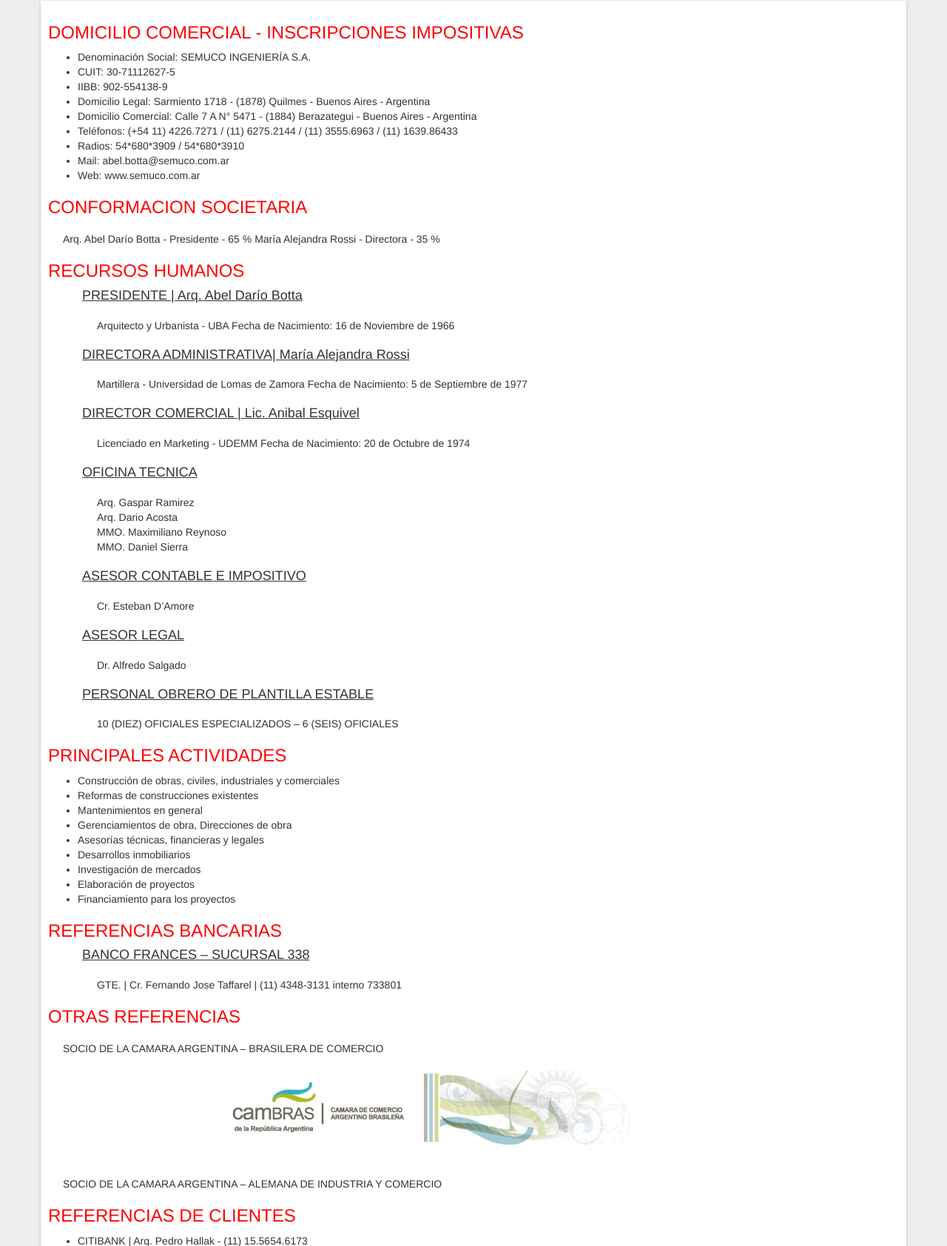
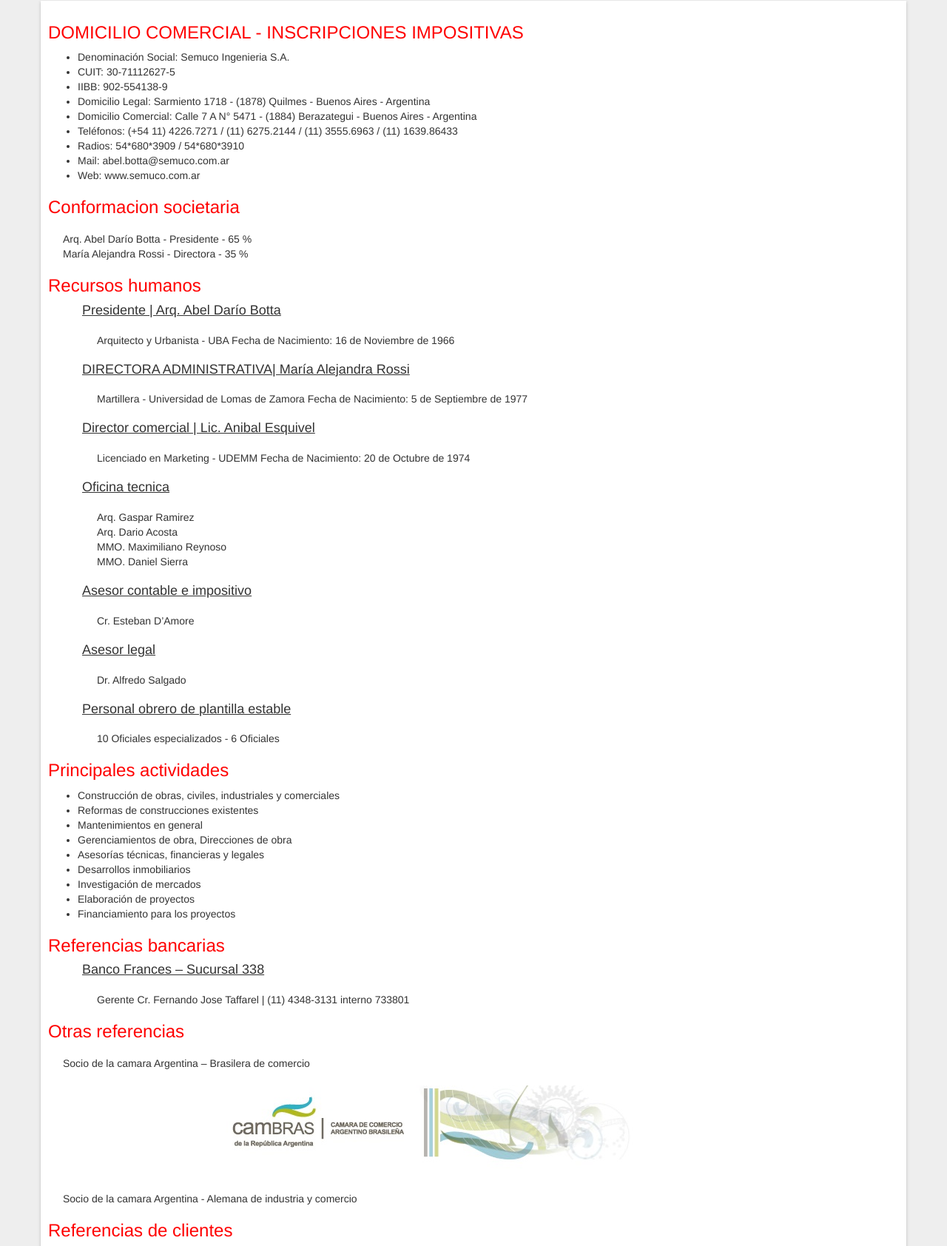
Before and after one commit to LedaSoledadCabrera/Semuco, a plain HTML site: page contacto.html in a window 1280 px wide. Shown: the part 146-1830 px from the top of the page at 74% size. Drawn offline with nearby package versions, Linux system fonts and the light colour scheme; a web font is replaced by a local one.

Commit message:
mas style 3

```diff
--- a/contacto.html
+++ b/contacto.html
@@ -42,7 +42,7 @@
     <h3>DOMICILIO COMERCIAL - INSCRIPCIONES IMPOSITIVAS</h3>
 
     <ul>
-        <li>Denominación Social: SEMUCO INGENIERÍA S.A.</li>
+        <li>Denominación Social: Semuco Ingenieria S.A.</li>
         <li>CUIT: 30-71112627-5</li>
         <li>IIBB: 902-554138-9</li>
         <li>Domicilio Legal: Sarmiento 1718 - (1878) Quilmes - Buenos Aires - Argentina</li>
@@ -53,41 +53,42 @@
         <li>Web: www.semuco.com.ar</li>
     </ul>
 
-      <h3>CONFORMACION SOCIETARIA</h3>
-      <p>Arq. Abel Darío Botta - Presidente - 65 %
+      <h3>Conformacion societaria</h3>
+      <p>
+        Arq. Abel Darío Botta - Presidente - 65 %<br>
         María Alejandra Rossi - Directora - 35 % </p>
     <h3>
-        RECURSOS HUMANOS
+        Recursos humanos
     </h3>
     <div class="tabeada">
-        <h4>PRESIDENTE | Arq. Abel Darío Botta</h4>
+        <h4>Presidente | Arq. Abel Darío Botta</h4>
             <p>Arquitecto y Urbanista - UBA Fecha de Nacimiento: 16 de Noviembre de 1966</p>
         <h4>DIRECTORA ADMINISTRATIVA| María Alejandra Rossi</h4>
             <p>
                 Martillera -  Universidad de Lomas de Zamora
                 Fecha de Nacimiento: 5 de Septiembre de 1977
             </p>
-        <h4>DIRECTOR COMERCIAL | Lic. Anibal Esquivel</h4>
+        <h4>Director comercial | Lic. Anibal Esquivel</h4>
             <p>
                 Licenciado en Marketing - UDEMM
                 Fecha de Nacimiento: 20 de Octubre de 1974
             </p>
-        <h4>OFICINA TECNICA </h4>
+        <h4>Oficina tecnica</h4>
             <p>
                 Arq. Gaspar Ramirez<br>
                 Arq.  Dario Acosta<br>
                 MMO. Maximiliano Reynoso<br>
                 MMO. Daniel Sierra<br>
             </p>
-        <h4>ASESOR CONTABLE E IMPOSITIVO</h4>
+        <h4>Asesor contable e impositivo</h4>
             <p>Cr. Esteban D’Amore</p>
-        <h4>ASESOR LEGAL</h4>
+        <h4>Asesor legal</h4>
             <p>Dr. Alfredo Salgado</p>
-        <h4>PERSONAL OBRERO DE PLANTILLA ESTABLE </h4>
-            <p>10 (DIEZ) OFICIALES ESPECIALIZADOS – 6 (SEIS) OFICIALES</p>
+        <h4>Personal obrero de plantilla estable</h4>
+            <p>10 Oficiales especializados - 6 Oficiales</p>
     </div>
 
-    <h3>PRINCIPALES ACTIVIDADES</h3>
+    <h3>Principales actividades</h3>
     <ul>
         <li>Construcción de obras, civiles, industriales y comerciales</li>
         <li>Reformas de construcciones existentes</li>
@@ -100,18 +101,18 @@
         <li>Financiamiento para los proyectos</li>
     </ul>
 
-    <h3>REFERENCIAS BANCARIAS</h3>
+    <h3>Referencias bancarias</h3>
       <div class="tabeada">
-        <h4>BANCO FRANCES – SUCURSAL 338</h4>
-        <p> GTE. | Cr. Fernando Jose Taffarel | (11) 4348-3131 interno 733801</p>
+        <h4>Banco Frances – Sucursal 338</h4>
+        <p> Gerente Cr. Fernando Jose Taffarel | (11) 4348-3131 interno 733801</p>
       </div>
-    <h3>OTRAS REFERENCIAS</h3>
-        <p>SOCIO DE LA CAMARA ARGENTINA – BRASILERA DE COMERCIO</p>
-        <div class="text-center"><img src="images/P1.jpg" alt="Brasil" class="logoBrasil"></div>
-        <p>SOCIO DE LA CAMARA ARGENTINA – ALEMANA DE INDUSTRIA Y COMERCIO</p>
+    <h3>Otras referencias</h3>
+        <p>Socio de la camara Argentina – Brasilera de comercio</p>
+        <div class="text-center"><img src="images/P1.jpg" alt="Brasil"></div>
+        <p>Socio de la camara Argentina - Alemana de industria y comercio</p>
 
 
-    <h3>REFERENCIAS DE CLIENTES</h3>
+    <h3>Referencias de clientes</h3>
     <ul>
         <li>CITIBANK | Arq. Pedro Hallak  - (11) 15.5654.6173</li>
         <li>BANCO SUPERVIELLE S.A. | Arq. Diego Espínola - (11) 15.5643.0106</li>
--- a/css/estilos.css
+++ b/css/estilos.css
@@ -5,10 +5,6 @@
 }
 .fondoRojo{
     background-color: #E31937;
-}
-.logoBrasil{
-    width: 700px;
-    height: 123px;
 }
 .logoCentral{
     max-width: 100%;
@@ -372,3 +368,7 @@ FOOTER Y HEADER
     background-color: white;
     padding: 10px;
 }
+
+img{
+    max-width: 700px;
+}
```
Also changed, not shown: nosotros.html (+12 -12 lines), obras.html (+6 -2 lines).
